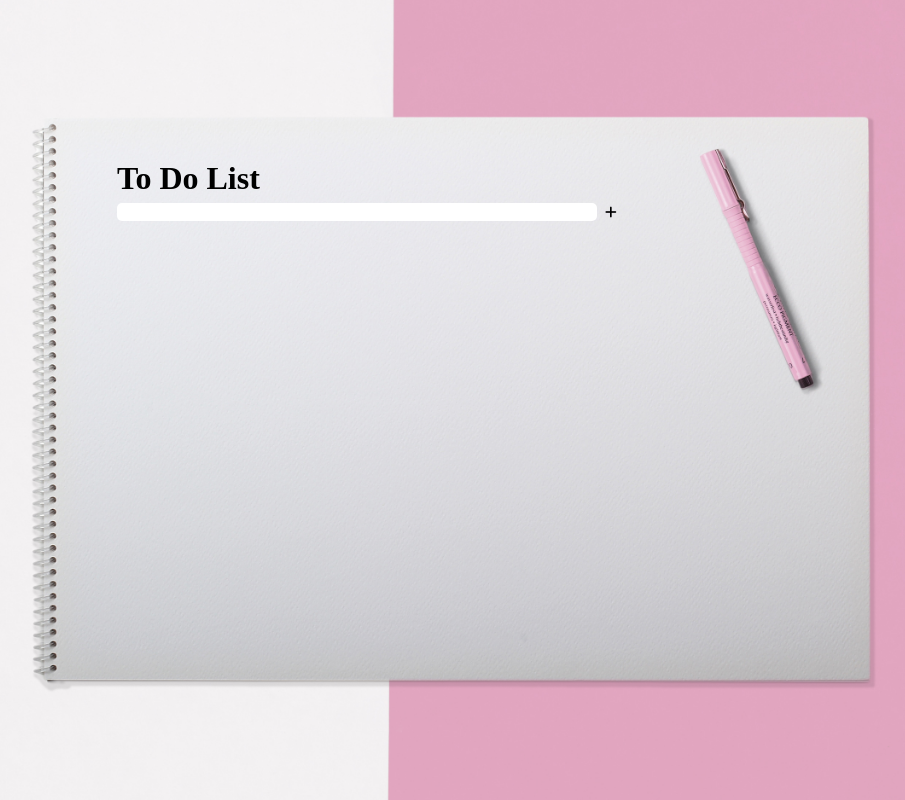
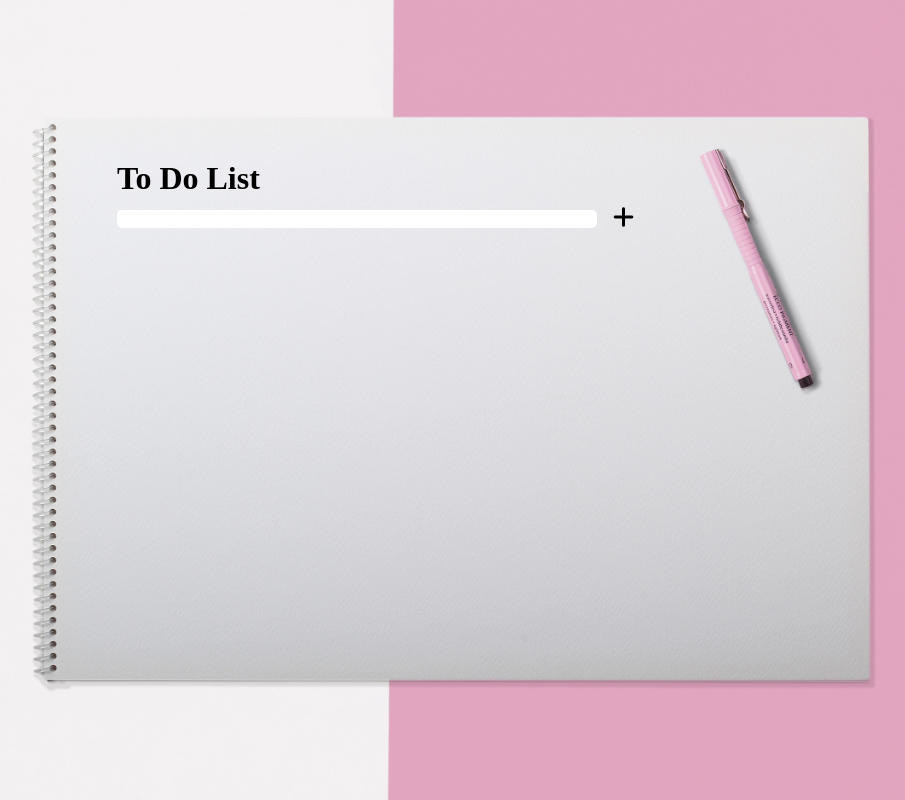
Before and after one commit to annaharbour/to-do-list, a React (Create React App) app: page / in a window 1280 px wide. Shown: the whole page, without its empty margins (203-1108 px from the left). Built offline with nearby package versions, Linux system fonts and the light colour scheme.

Commit message:
changed add list item styling

```diff
--- a/src/App.css
+++ b/src/App.css
@@ -43,6 +43,12 @@ html {
     margin: 5% 25%;
 }
 
+.todo-form {
+    display: flex;
+    justify-content: left;
+    align-items: center;
+}
+
 .todos {
     list-style: none;
     margin-top: 5rem;
@@ -76,6 +82,12 @@ html {
 .action-buttons {
     display: grid;
     grid-auto-flow: column;
+}
+
+.todo-form button  {
+    color: black;
+    font-size: 1.5rem;
+    margin-left: 1rem;
 }
 
 button:hover {
```
Also changed, not shown: 1 other file (tests, documents, lock files or other folders).
